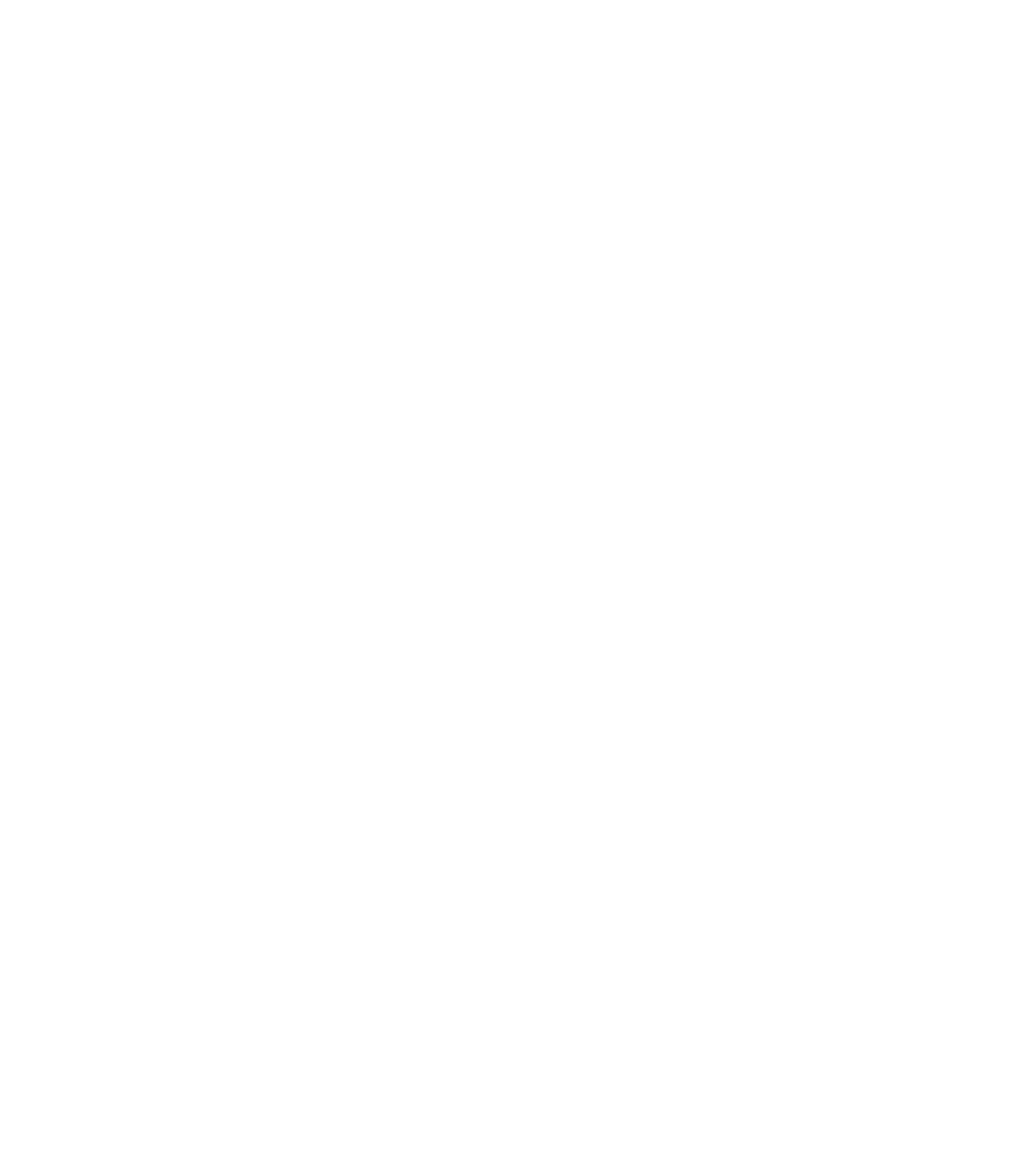
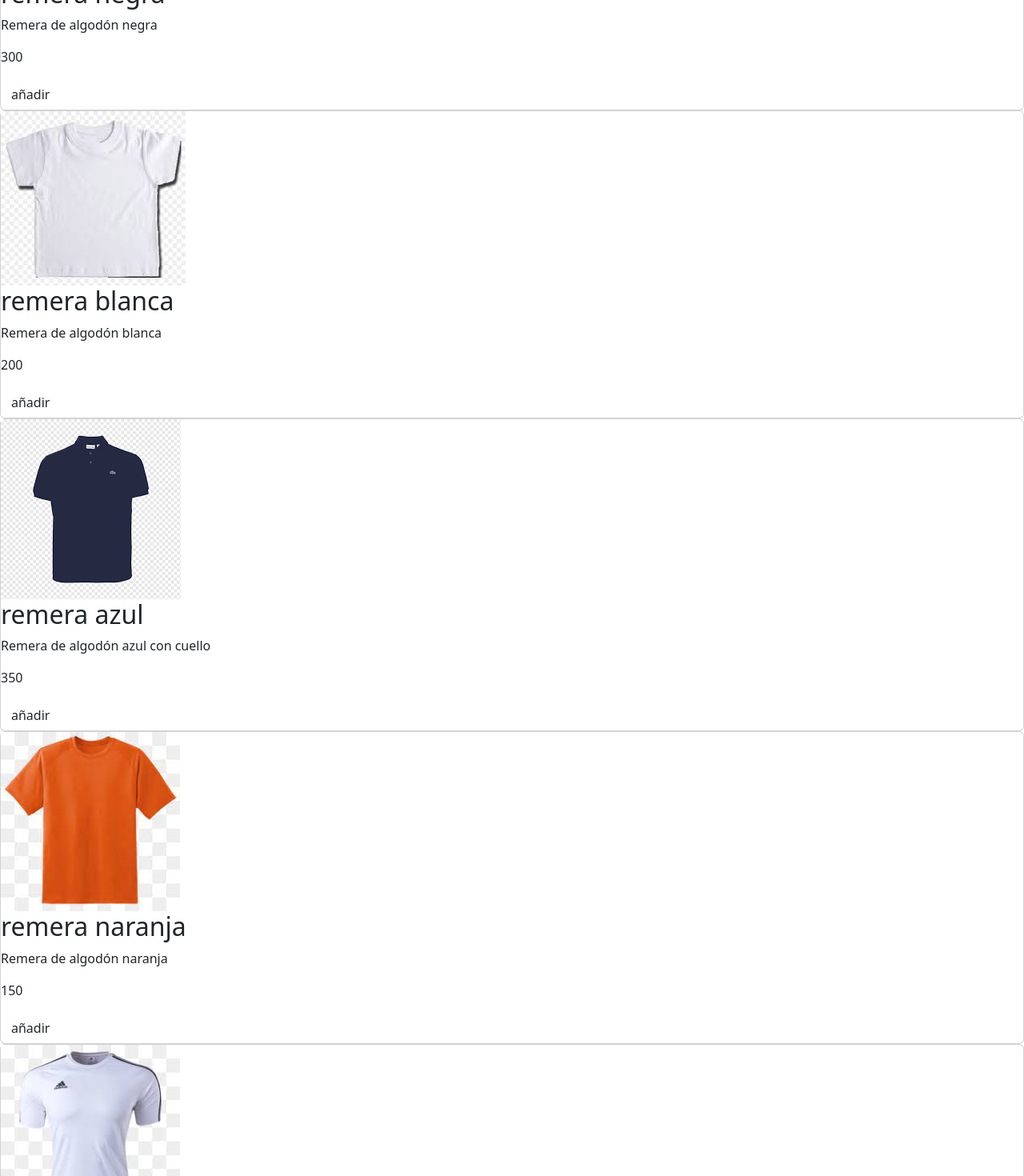
Before and after one commit to No-Country/C6-21-T-Java-React, a React (Create React App) app in the folder e-commerce-c6-21/: page /productos in a window 1280 px wide. Shown: the part 440-1910 px from the top of the page at 80% size. Before the commit the page ends 800 px from the top, so only its background shows below. Built offline with nearby package versions, Linux system fonts and the light colour scheme.

Commit message:
product array

```diff
--- a/e-commerce-c6-21/src/components/Product/Product.js
+++ b/e-commerce-c6-21/src/components/Product/Product.js
@@ -1,8 +1,31 @@
 import React from 'react'
 
+const product_data = [
+  {id: 1, name:"remera negra", description: 'Remera de algodón negra', image:"../media/poleraNegra.png", price:300},
+  {id: 2, name:"remera blanca", description: 'Remera de algodón blanca', image:"../media/poleraBlanca.jpeg", price:200},
+  {id: 3, name:"remera azul", description: 'Remera de algodón azul con cuello', image:"../media/poleraAzul.png", price:350},
+  {id: 4, name:"remera naranja", description: 'Remera de algodón naranja', image:"../media/poleraNaranja.jpeg", price:150},
+  {id: 5, name:"remera deportiva blanca", description: 'Remera deportiva dry fit', image:"../media/poleraDeportiva.jpeg", price:400},]
+
 const Product = () => {
+  const listItems = product_data.map((item) =>
+    <div className='card' key={item.id}>
+      <div className='card_img'>
+        <img src={item.image} alt='imagenes'/>
+      </div>
+      <div className='card_header'>
+        <h2>{item.name}</h2>
+        <p>{item.description}</p>
+        <p className='price'>{item.price}</p>
+        <div className='btn'>añadir</div>
+      </div>
+    </div>
+    );
   return (
-    <div>Product</div>
+    <div>
+      <h1>Productos</h1>
+        {listItems}
+    </div>
   )
 }
 
```
